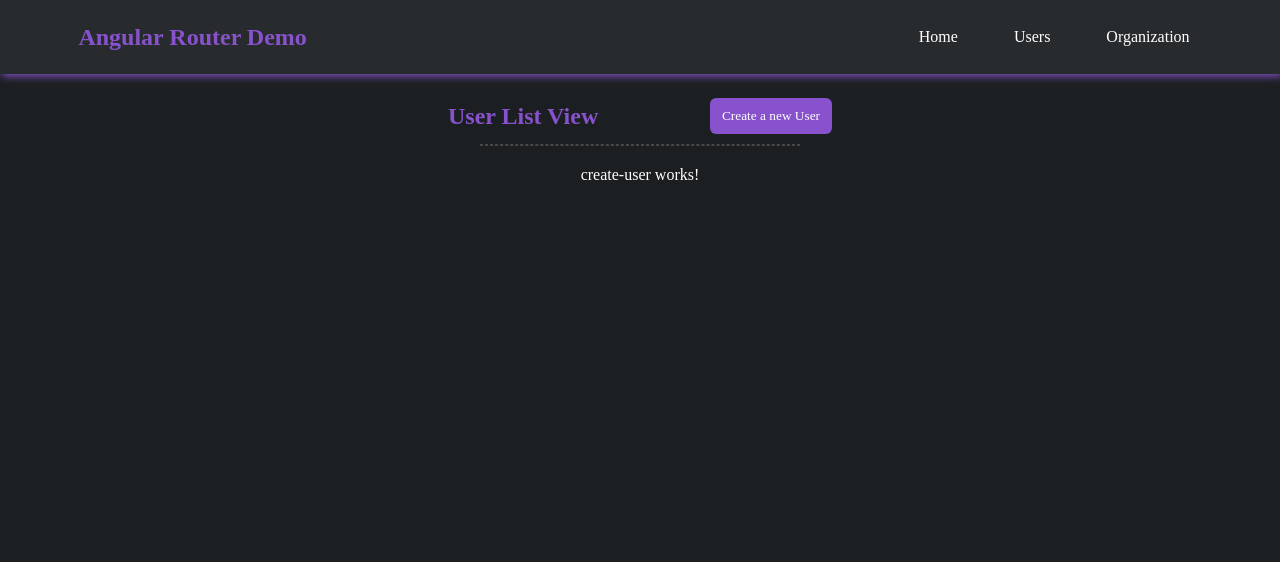
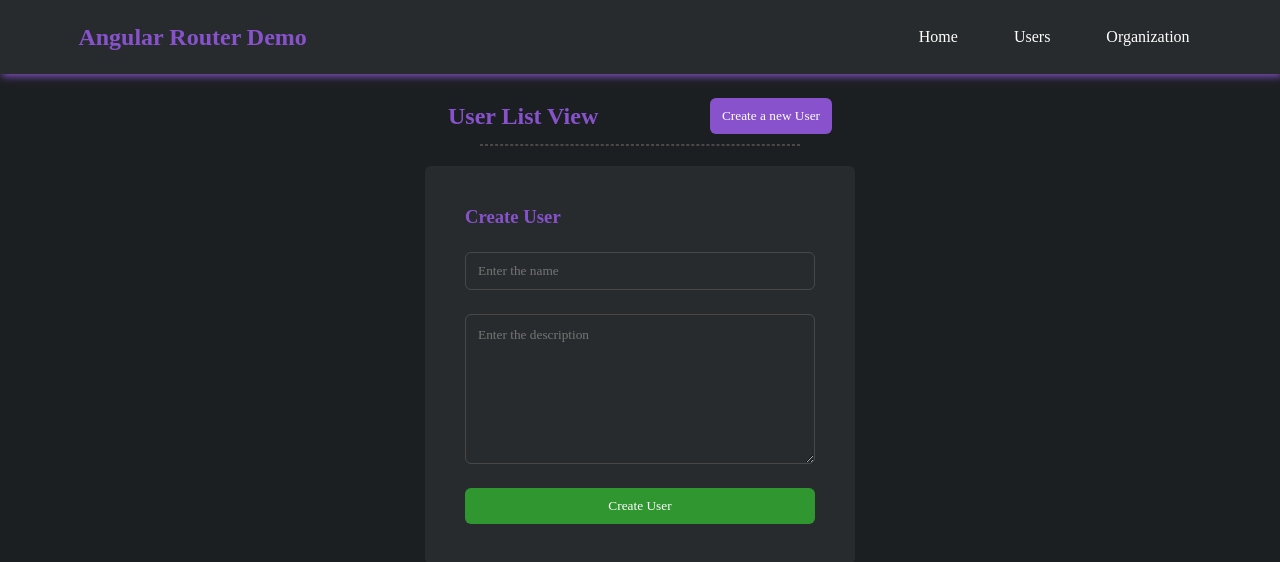
Before and after one commit to basakjeet08/Angular-Router-Demo, an Angular app: page /users/create in a window 1280 px wide. Shown: the top 562 px of the page. Built offline with nearby package versions, Linux system fonts and the light colour scheme; a web font is replaced by a local one.

Commit message:
feat - User Add feature implemented.

```diff
--- a/src/app/components/user/create-user/create-user.component.css
+++ b/src/app/components/user/create-user/create-user.component.css
@@ -0,0 +1,15 @@
+#outer-container {
+  display: flex;
+  flex-direction: column;
+
+  padding: 40px;
+  gap: 24px;
+
+  border-radius: 6px;
+  background-color: var(--card);
+  transition: all 0.3s ease-in-out;
+}
+
+#submit-btn {
+  background-color: var(--confirmColor);
+}
--- a/src/app/components/user/create-user/create-user.component.html
+++ b/src/app/components/user/create-user/create-user.component.html
@@ -1 +1,12 @@
-<p>create-user works!</p>
+<div id="outer-container">
+  <h3>Create User</h3>
+
+  <!-- User name field -->
+  <input type="text" placeholder="Enter the name" #nameInput />
+
+  <!-- User Description Field -->
+  <textarea placeholder="Enter the description" #descriptionInput></textarea>
+
+  <!-- Button to create the user -->
+  <button id="submit-btn" (click)="onCreateClick()">Create User</button>
+</div>
--- a/src/app/components/user/create-user/create-user.component.ts
+++ b/src/app/components/user/create-user/create-user.component.ts
@@ -1,8 +1,41 @@
-import { Component } from '@angular/core';
+import { Component, ElementRef, ViewChild } from '@angular/core';
+import { ActivatedRoute, Router } from '@angular/router';
+import { UserService } from 'src/app/services/user.service';
 
 @Component({
   selector: 'app-create-user',
   templateUrl: './create-user.component.html',
   styleUrls: ['./create-user.component.css'],
 })
-export class CreateUserComponent {}
+export class CreateUserComponent {
+  // Binding to the template references for later use
+  @ViewChild('nameInput') nameInput!: ElementRef<HTMLInputElement>;
+  @ViewChild('descriptionInput')
+  descriptionInput!: ElementRef<HTMLInputElement>;
+
+  // Injecting the user service , routers and current active route
+  constructor(
+    private userService: UserService,
+    private router: Router,
+    private route: ActivatedRoute
+  ) {}
+
+  // This function is invoked when the user clicks on the create user button
+  onCreateClick() {
+    // Name and description
+    const name = this.nameInput.nativeElement.value.trim();
+    const description = this.descriptionInput.nativeElement.value.trim();
+
+    // Checking if the fields are empty
+    if (!name || !description) {
+      alert('Please Enter all the Fields !!');
+      return;
+    }
+
+    // Sending a create user request to the service
+    this.userService.createUser(name, description);
+
+    // Navigating back to the user list page
+    this.router.navigate(['../'], { relativeTo: this.route });
+  }
+}
--- a/src/app/components/user/user-list/user-list.component.css
+++ b/src/app/components/user/user-list/user-list.component.css
@@ -7,6 +7,8 @@
 }
 
 .user-item-container {
+  width: 100%;
+
   display: flex;
   flex-direction: column;
   align-items: center;
@@ -15,6 +17,8 @@
 }
 
 .user-item-card {
+  width: 100%;
+
   display: flex;
   flex-direction: column;
   justify-content: center;
@@ -29,8 +33,9 @@
 .title-container {
   display: flex;
   flex-direction: row;
+  justify-content: space-between;
 
-  justify-content: space-between;
+  gap: 24px;
 }
 
 .button-container {
--- a/src/styles.css
+++ b/src/styles.css
@@ -48,17 +48,31 @@ button:disabled {
   opacity: 0.5;
 }
 
-input {
-  padding: 10px 12px;
-
-  border-radius: 8px;
-
-  outline: none;
-  border: none;
-}
-
 h1,
 h2,
 h3 {
   color: var(--primary-color);
 }
+
+input,
+textarea {
+  min-width: 350px;
+
+  padding: 10px 12px;
+  border-radius: 6px;
+  outline: none;
+  border: 1px solid var(--cardVariant);
+  color: var(--onBackground);
+  background-color: transparent;
+}
+
+textarea {
+  min-height: 150px;
+  resize: vertical;
+  line-height: 1.5;
+}
+
+input:focus,
+textarea:focus {
+  border: 1px solid var(--primary-color);
+}
```
